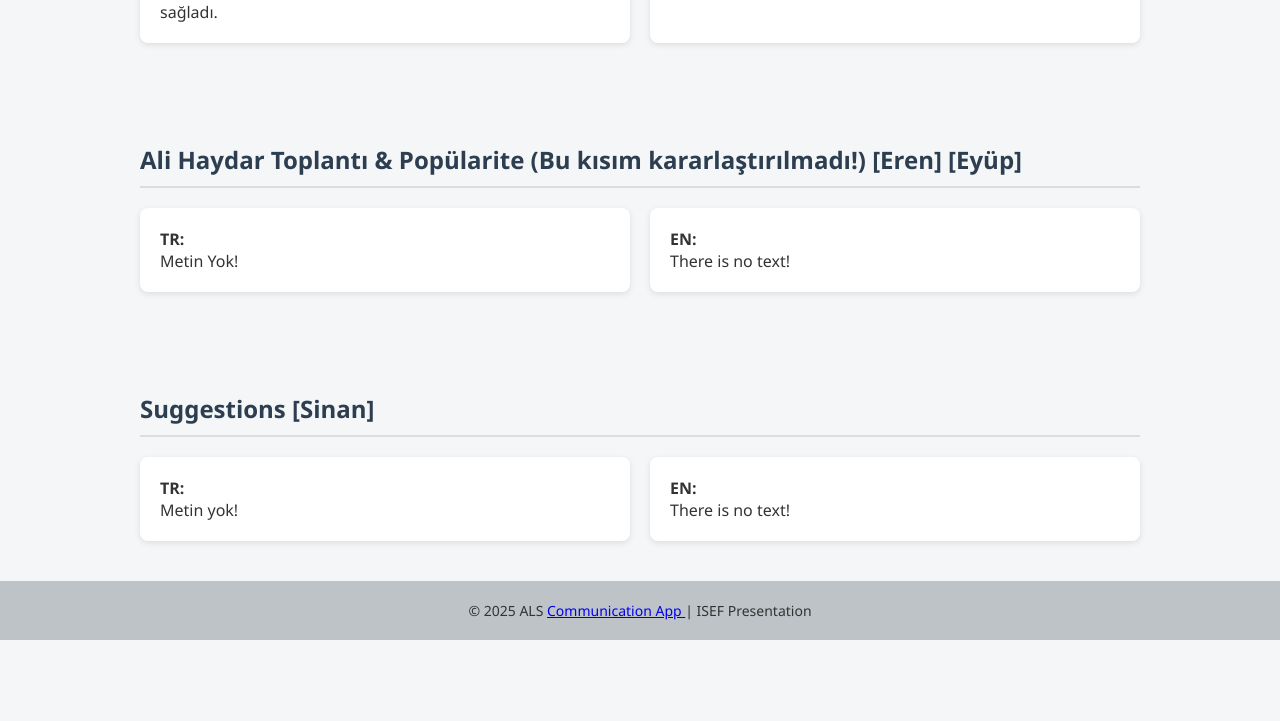
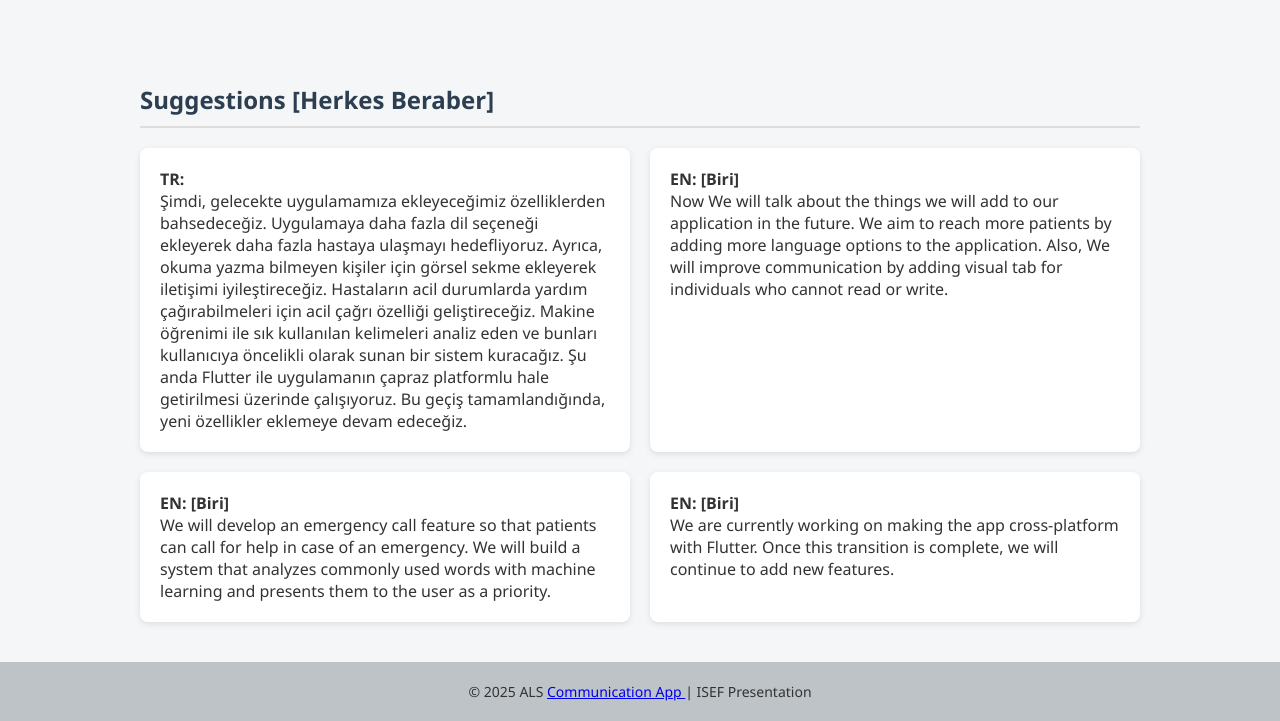
Before and after one commit to wsnn2672/als-isef, a plain HTML site: page index.html in a window 1280 px wide. Shown: the part 5202-5923 px from the top of the page. Before the commit the page ends 5842 px from the top, so only its background shows below. Drawn offline with Linux system fonts and the light colour scheme.

Commit message:
suggestions

```diff
--- a/index.html
+++ b/index.html
@@ -331,17 +331,15 @@
   <div class="content-pair">
     <div class="box">
       <strong>TR:</strong><br>
-      Arayüzde altı düğme bulunur: dördü yazmak için, ikisi ise girişi değiştirmek veya tamamlamak içindir. Kullanıcılar harfleri seçerek kombinasyonlar oluşturur, ardından “Değiştir” düğmesine basarak kelime önerilerini görüntüler. Hiçbiri uymazsa, AI alternatifler sunar. Bir kelime seçildiğinde, AI bir cümle oluşturur ve bu cümle “Tamamla” düğmesiyle seslendirilebilir.
+      Gördüğünüz gibi, Metin Giriş Arayüzü altı etkileşimli düğmeye sahiptir: bunlardan dördü klavye tuşlarıdır ve kalan ikisi ise Değiştir ve Sil düğmeleridir. Anlamanıza yardımcı olmak için bir örnek vereyim. Örneğin, “araba” kelimesini deneyelim.
+“Araba” kelimesini yazmak için önce ilk harfi, yani “A”yı girmeniz gerekir. Bunu yapmak için, sol üst köşedeki ‘A’ harfini içeren kutuya bakın. Ardından, “A” harfi için yaptığınız gibi, kalan harfleri içeren kutulara bakmanız gerekir.
+TextBox'ta ilk başta anlamsız gelebilecek garip bir kombinasyon olduğunu fark edebilirsiniz. Ancak Switch düğmesine basarsanız, uygulama yazmaya çalıştığınız kelimeyi tahmin etmeye başlar. Kelimeyi seçtiğinizde, AI LLM kutusuna bir cümle yazar. Ardından, hasta Finish and Speak düğmesine basarak kelimeyi söyleyebilir.
     </div>
     <div class="box">
       <strong>EN:</strong><br>
-      The interface has six buttons: four for typing, and two for changing or completing input. Users select letters to form combinations, then press “Change” to view word suggestions. If none of them matches, AI offers alternatives. Once a word is chosen, AI builds a sentence, which can be spoken with "Complete".
-    </div>
-    <div class="box">
-      <strong>EN (Daha Detaylı Açıklanmıış Hali):</strong><br>
-      As you can see, the Text Entry Interface has six interactive buttons: four of them are keyboard keys, and the remaining two are the Change and Delete buttons. Let me give you an example to help you understand. For instance, let's try the word "car."
+      As you can see, the Text Entry Interface has six interactive buttons: four of them are keyboard keys, and the remaining two are the Switch and Delete buttons. Let me give you an example to help you understand. For instance, let's try the word "car."
 To type the word "car," you first need to enter the first letter, which is 'C'. To do that, look at the top-left box that contains the letter 'C'. After that, just like with the letter 'C', you need to look at the boxes that contain the remaining letters.
-You may notice that the TextBox shows a strange combination that might not make sense at first. But if you press the Change button, the application starts guessing the word you're trying to write. Once you select the word, the AI writes a sentence in the LLM box. Then, the patient can speak the word by pressing the Complete and Speak button.
+You may notice that the TextBox shows a strange combination that might not make sense at first. But if you press the Switch button, the application starts guessing the word you're trying to write. Once you select the word, the AI writes a sentence in the LLM box. Then, the patient can speak the word by pressing the Finish and Speak button.
     </div>
   </div>
   <img src="images/index/gorsel3.png" alt="Text Entry" style="width:100%; max-width:600px; display:block; margin:20px auto; border-radius:8px;" class="section-image">
@@ -378,29 +376,33 @@ You may notice that the TextBox shows a strange combination that might not make
 </section>
 
 <section>
-  <h2>Ali Haydar Toplantı & Popülarite (Bu kısım kararlaştırılmadı!) [Eren] [Eyüp]</h2>
+  <h2>Suggestions [Herkes Beraber]</h2>
   <div class="content-pair">
     <div class="box">
       <strong>TR:</strong><br>
-      Metin Yok!
+      Şimdi, gelecekte uygulamamıza ekleyeceğimiz özelliklerden bahsedeceğiz.
+Uygulamaya daha fazla dil seçeneği ekleyerek daha fazla hastaya ulaşmayı hedefliyoruz.
+Ayrıca, okuma yazma bilmeyen kişiler için görsel sekme ekleyerek iletişimi iyileştireceğiz.
+
+Hastaların acil durumlarda yardım çağırabilmeleri için acil çağrı özelliği geliştireceğiz.
+Makine öğrenimi ile sık kullanılan kelimeleri analiz eden ve bunları kullanıcıya öncelikli olarak sunan bir sistem kuracağız.
+
+Şu anda Flutter ile uygulamanın çapraz platformlu hale getirilmesi üzerinde çalışıyoruz. Bu geçiş tamamlandığında, yeni özellikler eklemeye devam edeceğiz.
     </div>
     <div class="box">
-      <strong>EN:</strong><br>
-      There is no text!
-    </div>
-  </div>
-</section>
-
-<section>
-  <h2>Suggestions [Sinan]</h2>
-  <div class="content-pair">
-    <div class="box">
-      <strong>TR:</strong><br>
-      Metin yok!
+      <strong>EN: [Biri]</strong><br>
+      Now We will talk about the things we will add to our application in the future.
+We aim to reach more patients by adding more language options to the application.
+Also, We will improve communication by adding visual tab for individuals who cannot read or write.
     </div>
     <div class="box">
-      <strong>EN:</strong><br>
-      There is no text!
+      <strong>EN: [Biri]</strong><br>
+      We will develop an emergency call feature so that patients can call for help in case of an emergency.
+We will build a system that analyzes commonly used words with machine learning and presents them to the user as a priority.
+    </div>
+    <div class="box">
+      <strong>EN: [Biri]</strong><br>
+      We are currently working on making the app cross-platform with Flutter. Once this transition is complete, we will continue to add new features.
     </div>
   </div>
   <img src="images/index/gorsel5.png" alt="Suggestions" style="width:100%; max-width:600px; display:block; margin:20px auto; border-radius:8px;" class="section-image">
```
Also changed, not shown: sinan.html (+5 -7 lines).
